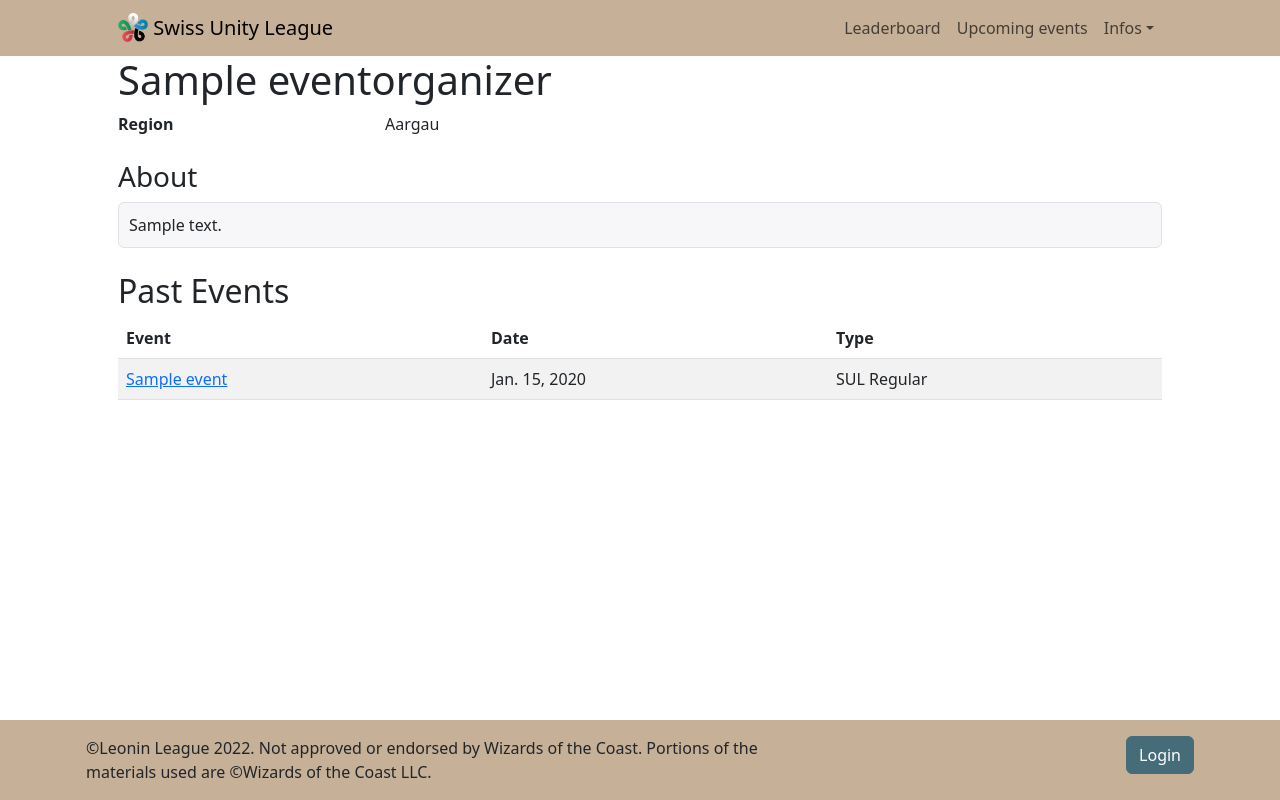
After one commit to antoinealb/swiss-unity-league, a Django app: page /organizer/1 in a window 1280 px wide. The commit adds this page. Run offline with Django 4.2, Linux system fonts and the light colour scheme; tables that the repository leaves empty hold one stand-in row (values such as "Sample post"); style sheets or scripts are compiled from the project's sources; some libraries are stand-ins or nearby versions.

Commit message:
Event organizer detail view

```diff
--- a/championship/models.py
+++ b/championship/models.py
@@ -68,7 +68,7 @@ class EventOrganizer(models.Model):
     )
 
     def get_absolute_url(self):
-        return reverse("organizer_update")
+        return reverse("organizer_details", args=[self.pk])
 
     def __str__(self):
         return self.name
--- a/championship/templates/championship/base.html
+++ b/championship/templates/championship/base.html
@@ -47,7 +47,7 @@
                                         {% if user.eventorganizer %}
                                             <li><a class="dropdown-item" href="{% url 'events_create' %}">Create new event</a></li>
                                             <li><a class="dropdown-item" href="{% url 'results_create' %}">Upload results</a></li>
-                                            <li><a class="dropdown-item" href="{% url 'organizer_update' %}">Edit organizer profile</a></li>
+                                            <li><a class="dropdown-item" href="{% url 'organizer_details' user.eventorganizer.pk %}">My Events</a></li>
                                             <li><a class="dropdown-item" href="{% url 'invoice_list' %}">My invoices</a></li>
                                         {% endif %}
                                         {% if user.is_staff %}
--- /dev/null
+++ b/championship/templates/championship/organizer_details.html
@@ -0,0 +1,58 @@
+{% extends "championship/base.html" %}
+
+{% block title %}
+    {{ eventorganizer.name }}
+{% endblock %}
+
+{% block content %}
+    <h1>{{ eventorganizer.name }}</h1>
+    <dl class="row">
+        {% if eventorganizer.user == user %}
+            <dt class="col-sm-3">TO actions (only shown to you)</dt>
+            <dd class="col-sm-9">
+                <p><a href="{% url 'organizer_update' %}" class="btn btn-secondary">Edit Organizer</a></p>
+            </dd>
+        {% endif %}
+        {% if user.is_staff %}
+            <dt class="col-sm-3">Admin (shown only to staff users)</dt>
+            <dd class="col-sm-9">
+                <a class="btn btn-warning" href="{% url 'admin:championship_eventorganizer_change' eventorganizer.id %}">Edit in admin</a>
+            </dd>
+        {% endif %}
+        <dt class="col-sm-3">Region</dt>
+        <dd class="col-sm-9">{{ eventorganizer.get_region_display }}</dd>
+    </dl>
+
+    {% if eventorganizer.description %}
+        <h3>About</h3>
+        <div class="event_description border rounded">
+            {{eventorganizer.description|linebreaksbr }}
+        </div>
+    {% endif %}
+
+    {% for event_type in all_events %}
+        <br>
+        <h2>{{ event_type.title }}</h2>
+        <div class="table-responsive">
+            <table class="table table-striped">
+                <thead>
+                    <tr>
+                        <th scope="col">Event</th>
+                        <th scope="col">Date</th>
+                        <th scope="col">Type</th>
+                    </tr>
+                </thead>
+                <tbody>
+                    {% for event in event_type.list %}
+                        <tr>
+                            <td><a href="{% url 'event_details' event.id %}">{{event.name }}</a></td>
+                            <td>{{ event.date }}</td>
+                            <td>{{ event.get_category_display }}</td>
+                        </tr>
+                    {% endfor %}
+                </tbody>
+            </table>
+        </div>
+    {% endfor %}
+
+{% endblock %}
--- a/championship/urls.py
+++ b/championship/urls.py
@@ -43,6 +43,11 @@ urlpatterns = [
         name="event_clear_results",
     ),
     path(
+        "organizer/<int:pk>",
+        views.EventOrganizerDetailView.as_view(),
+        name="organizer_details",
+    ),
+    path(
         "organizer/edit",
         views.OrganizerProfileEditView.as_view(),
         name="organizer_update",
--- a/championship/views.py
+++ b/championship/views.py
@@ -688,6 +688,30 @@ class FutureEventView(TemplateView):
     template_name = "championship/future_events.html"
 
 
+class EventOrganizerDetailView(DetailView):
+    model = EventOrganizer
+    template_name = "championship/organizer_details.html"
+
+    def get_context_data(self, **kwargs):
+        context = super().get_context_data(**kwargs)
+        organizer = self.get_object()
+
+        future_events = Event.objects.filter(
+            organizer=organizer, date__gte=datetime.date.today()
+        ).order_by("date")
+        past_events = Event.objects.filter(
+            organizer=organizer, date__lt=datetime.date.today()
+        ).order_by("-date")
+
+        all_events = []
+        if future_events:
+            all_events.append({"title": "Upcoming Events", "list": future_events})
+        if past_events:
+            all_events.append({"title": "Past Events", "list": past_events})
+        context["all_events"] = all_events
+        return context
+
+
 class OrganizerProfileEditView(LoginRequiredMixin, UpdateView):
     template_name = "championship/update_organizer.html"
     form_class = OrganizerProfileEditForm
```
Also changed, not shown: championship/tests/test_organizer_details.py (added, +54 -0 lines), championship/tests/test_organizer_edit.py (+1 -1 lines).
